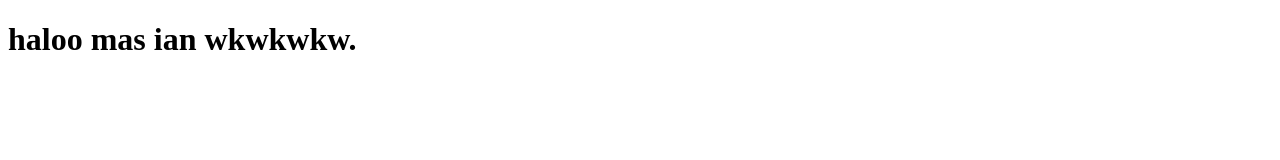
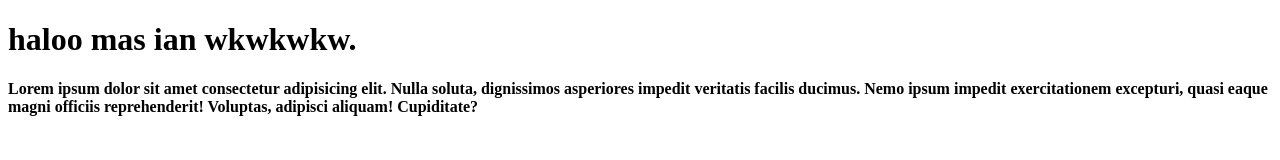
Before and after one commit to fadlyian/percobaan-remote-git, a plain HTML site: page index.html in a window 1280 px wide. Drawn offline with Linux system fonts and the light colour scheme.

Commit message:
menambahkan text lorem

```diff
--- a/index.html
+++ b/index.html
@@ -8,5 +8,6 @@
 </head>
 <body>
     <h1>haloo mas ian wkwkwkw.</h1>
+    <h4>Lorem ipsum dolor sit amet consectetur adipisicing elit. Nulla soluta, dignissimos asperiores impedit veritatis facilis ducimus. Nemo ipsum impedit exercitationem excepturi, quasi eaque magni officiis reprehenderit! Voluptas, adipisci aliquam! Cupiditate?</h4>
 </body>
 </html>
```
